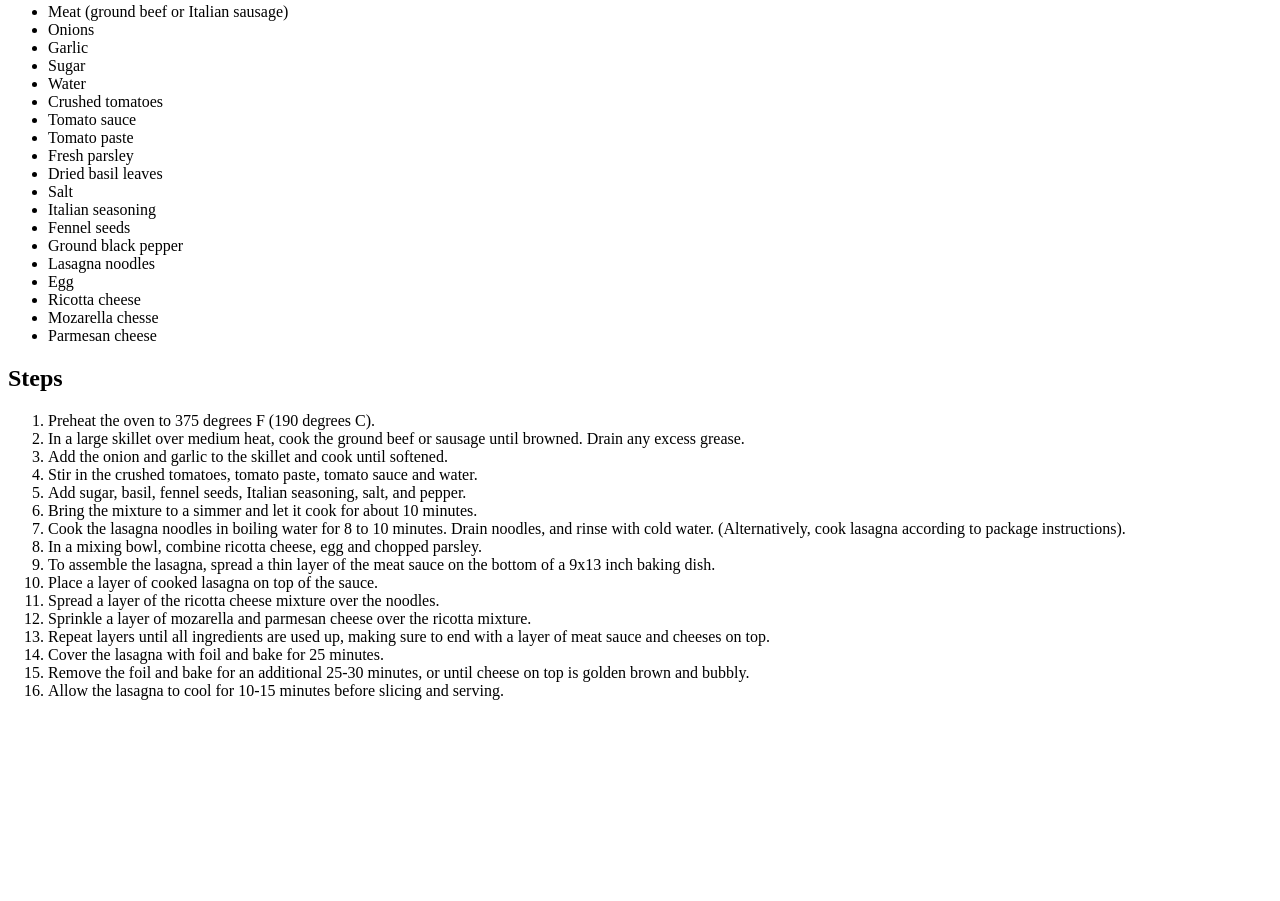
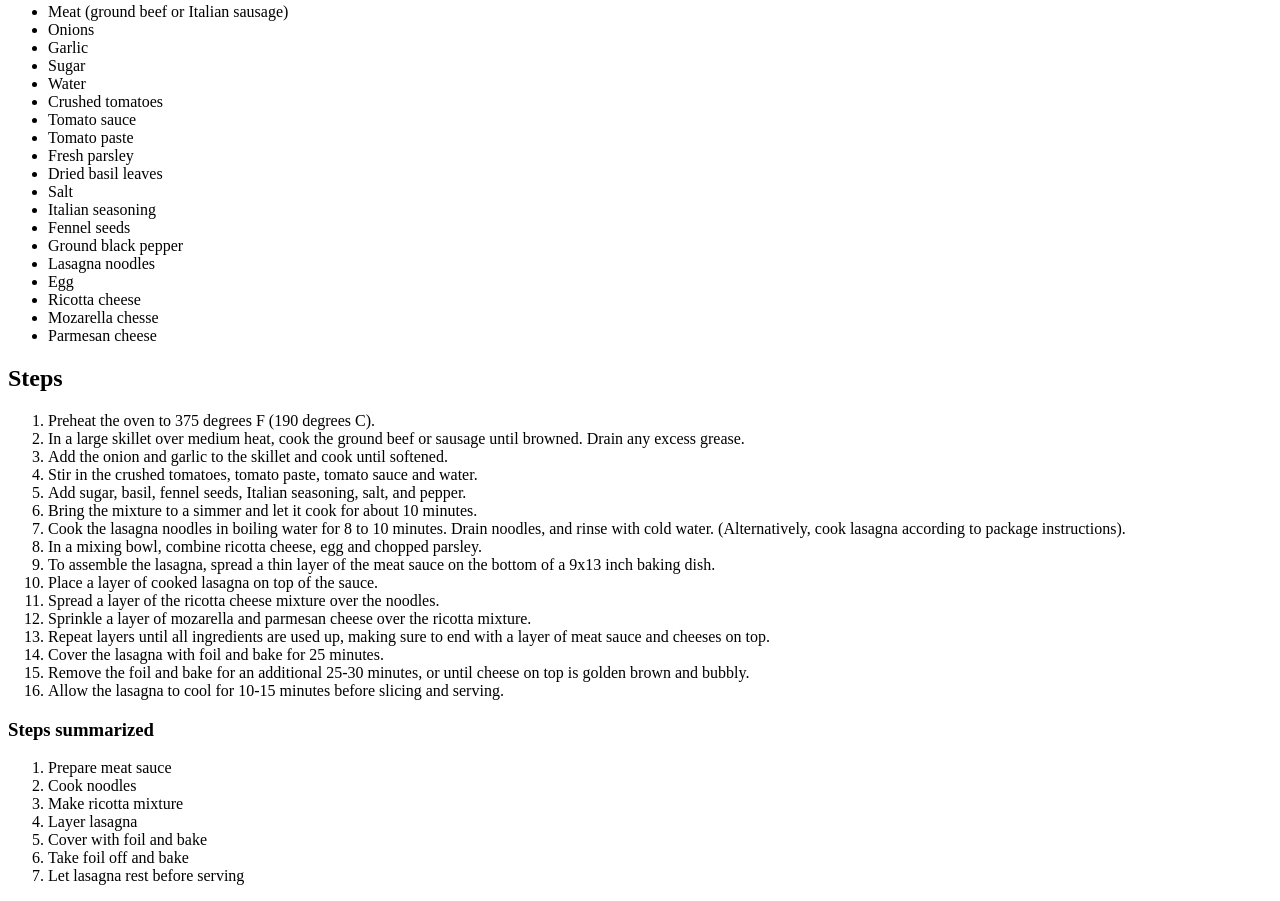
Before and after one commit to Kayden-201/odin-recipes, a plain HTML site: page recipes/lasagna.html in a window 1280 px wide. Shown: the part 345-1246 px from the top of the page. Before the commit the page ends 1061 px from the top, so only its background shows below. Drawn offline with Linux system fonts and the light colour scheme.

Commit message:
Add steps summary

```diff
--- a/recipes/lasagna.html
+++ b/recipes/lasagna.html
@@ -54,5 +54,16 @@
         <li>Remove the foil and bake for an additional 25-30 minutes, or until cheese on top is golden brown and bubbly.</li>
         <li>Allow the lasagna to cool for 10-15 minutes before slicing and serving.</li>
     </ol>
+
+    <h3> Steps summarized</h3>
+    <ol>
+        <li>Prepare meat sauce</li>
+        <li>Cook noodles</li>
+        <li>Make ricotta mixture</li>
+        <li>Layer lasagna</li>
+        <li>Cover with foil and bake</li>
+        <li>Take foil off and bake</li>
+        <li>Let lasagna rest before serving</li>
+    </ol>
 </body>
 </html>
```
